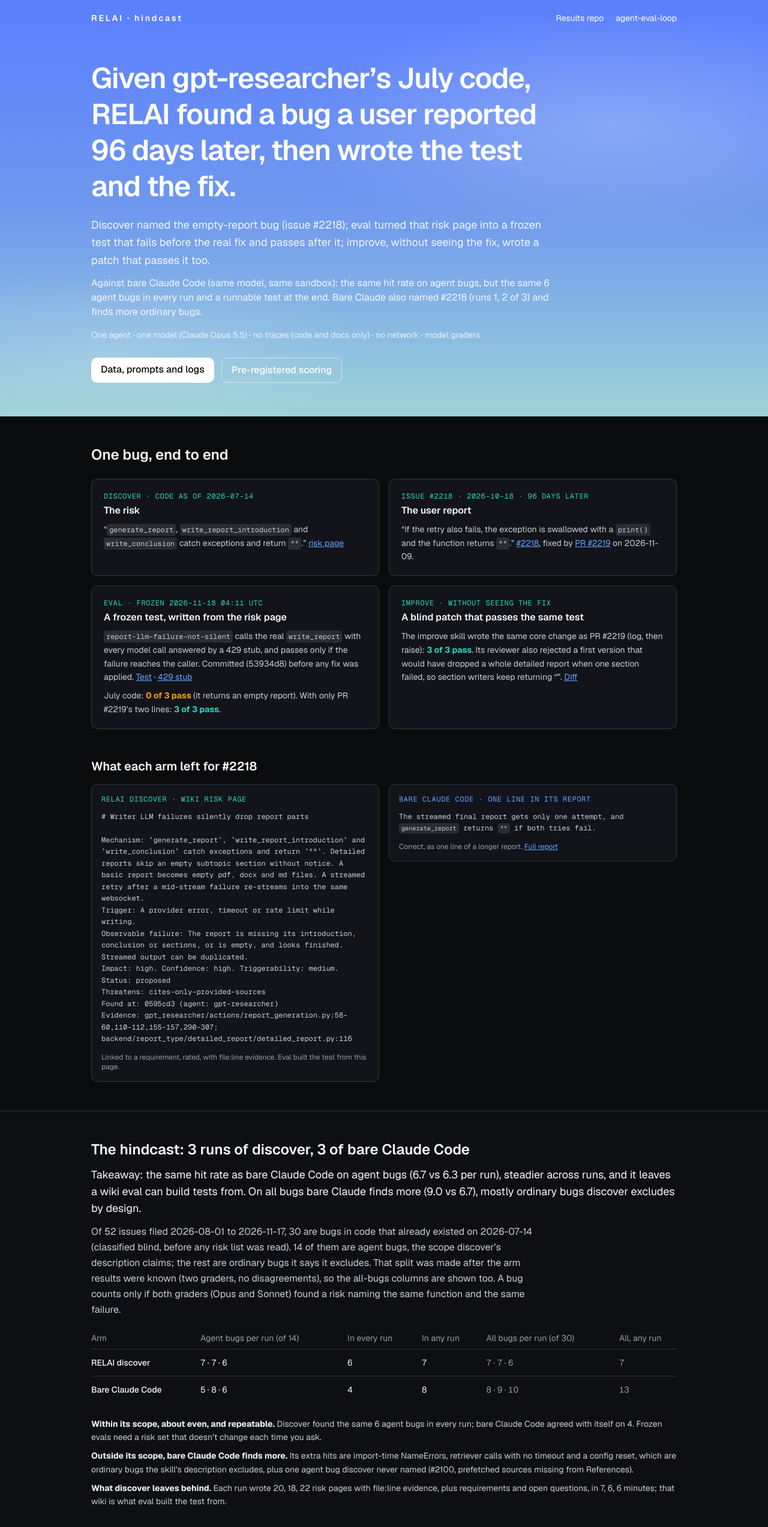
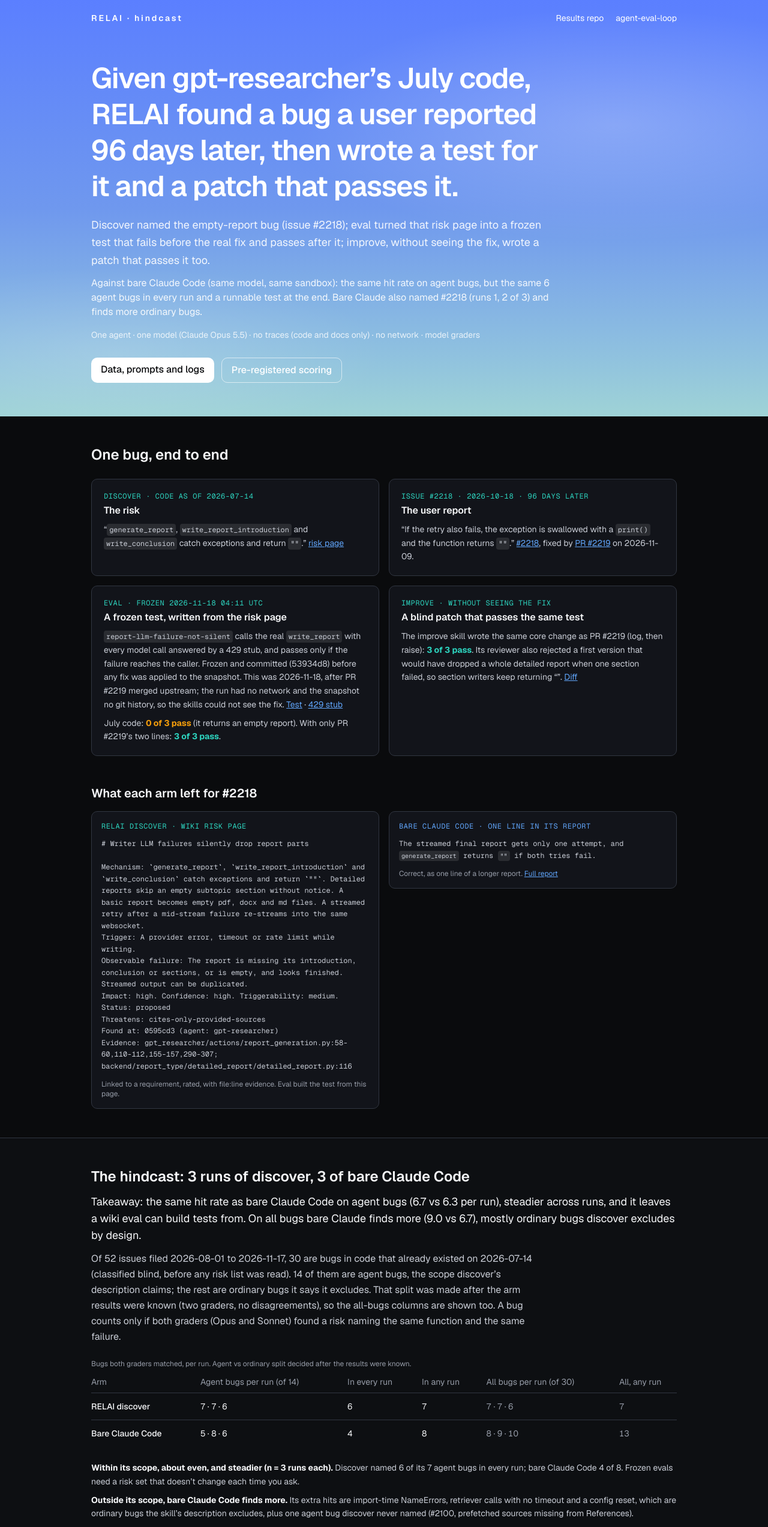
Before and after one commit to cherylaurelia/relai-demo, a Next.js app: page / in a window 1280 px wide. Shown: the top 2545 px of the page at 60% size. Built offline with nearby package versions, Linux system fonts and the light colour scheme.

Commit message:
Patch wording, freeze timing note, stability counts, table caption

```diff
--- a/app/page.tsx
+++ b/app/page.tsx
@@ -138,7 +138,7 @@ export default function Page() {
         </nav>
         <div className="mx-auto max-w-5xl px-6 pb-14 pt-10">
           <h1 className="max-w-3xl text-4xl font-semibold leading-tight tracking-tight sm:text-5xl">
-            Given gpt-researcher’s July code, RELAI found a bug a user reported {lead} days later, then wrote the test and the fix.
+            Given gpt-researcher’s July code, RELAI found a bug a user reported {lead} days later, then wrote a test for it and a patch that passes it.
           </h1>
           <p className="mt-5 max-w-3xl text-lg leading-relaxed text-white/90">
             Discover named the empty-report bug (issue #{loop.issue}); eval turned that risk page into a frozen test that fails
@@ -170,7 +170,7 @@ export default function Page() {
           <Step label={`eval · frozen ${loop.frozenAt.slice(0, 16).replace("T", " ")} UTC`} title="A frozen test, written from the risk page">
             <p>
               <Code>{loop.testId}</Code> calls the real <Code>write_report</Code> with every model call answered by a 429 stub,
-              and passes only if the failure reaches the caller. Committed ({loop.frozenCommit}) before any fix was applied.{" "}
+              and passes only if the failure reaches the caller. Frozen and committed ({loop.frozenCommit}) before any fix was applied to the snapshot. This was 2026-11-18, after PR #{loop.fixPr} merged upstream; the run had no network and the snapshot no git history, so the skills could not see the fix.{" "}
               <a href={`${REPO}/tree/main/bench/loop/test`} className="text-sky underline">Test</a> ·{" "}
               <a href={`${REPO}/tree/main/bench/loop/harness`} className="text-sky underline">429 stub</a>
             </p>
@@ -228,6 +228,9 @@ export default function Page() {
           </p>
           <div className="mt-6 overflow-x-auto">
             <table className="w-full min-w-[40rem] text-sm">
+              <caption className="pb-3 text-left text-xs text-muted">
+                Bugs both graders matched, per run. Agent vs ordinary split decided after the results were known.
+              </caption>
               <thead className="text-left text-muted">
                 <tr>
                   <th scope="col" className="pb-2 pr-4 font-normal">Arm</th>
@@ -246,9 +249,9 @@ export default function Page() {
           </div>
           <ul className="mt-6 space-y-2 text-sm leading-relaxed text-soft">
             <li>
-              <strong className="text-ink">Within its scope, about even, and repeatable.</strong> Discover found the same{" "}
-              {relaiScoped.inEveryRun.length} agent bugs in every run; bare Claude Code agreed with itself on{" "}
-              {controlScoped.inEveryRun.length}. Frozen evals need a risk set that doesn’t change each time you ask.
+              <strong className="text-ink">Within its scope, about even, and steadier (n = 3 runs each).</strong> Discover named{" "}
+              {relaiScoped.inEveryRun.length} of its {relaiScoped.inAnyRun.length} agent bugs in every run; bare Claude Code{" "}
+              {controlScoped.inEveryRun.length} of {controlScoped.inAnyRun.length}. Frozen evals need a risk set that doesn’t change each time you ask.
             </li>
             <li>
               <strong className="text-ink">Outside its scope, bare Claude Code finds more.</strong> Its extra hits are import-time
```
